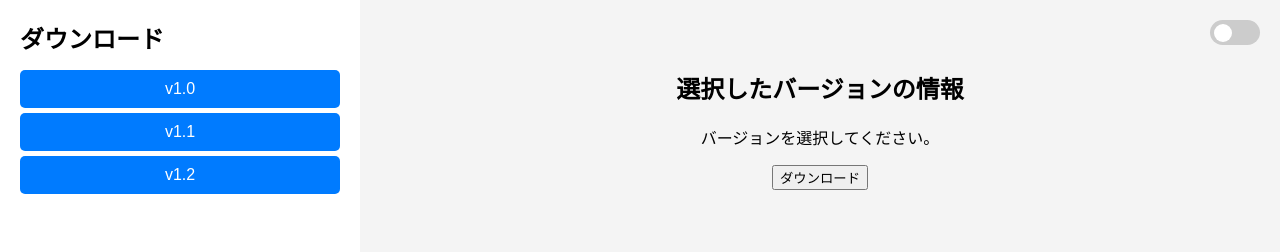
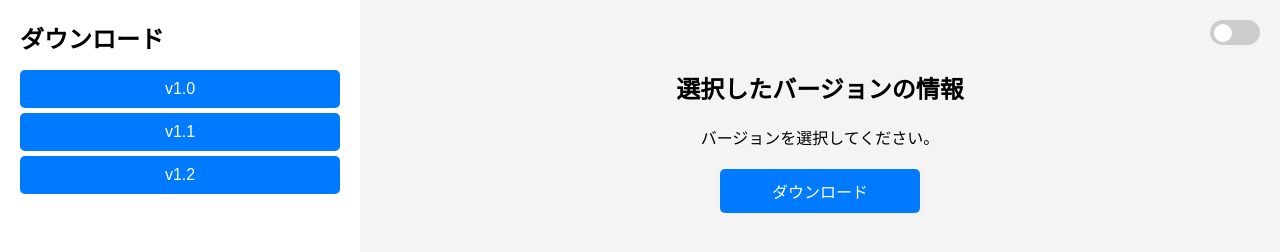
Before and after one commit to MiRiFu/download, a plain HTML site: page index.html in a window 1280 px wide. Drawn offline with Linux system fonts and the light colour scheme.

Commit message:
Update style.css
add button style

```diff
--- a/style.css
+++ b/style.css
@@ -47,6 +47,24 @@ html, body {
 }
 
 .version-list button:hover {
+    background-color: #0056b3;
+}
+
+#downloadBtn {
+    display: block;
+    width: 200px;
+    padding: 10px;
+    background-color: #007bff;
+    color: white;
+    border: none;
+    border-radius: 5px;
+    cursor: pointer;
+    font-size: 16px;
+    text-align: center;
+    margin: 20px auto;
+}
+
+#downloadBtn:hover {
     background-color: #0056b3;
 }
 
```
